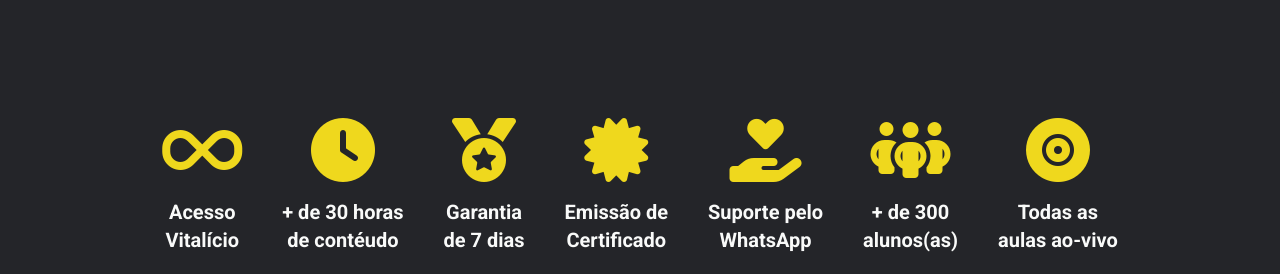
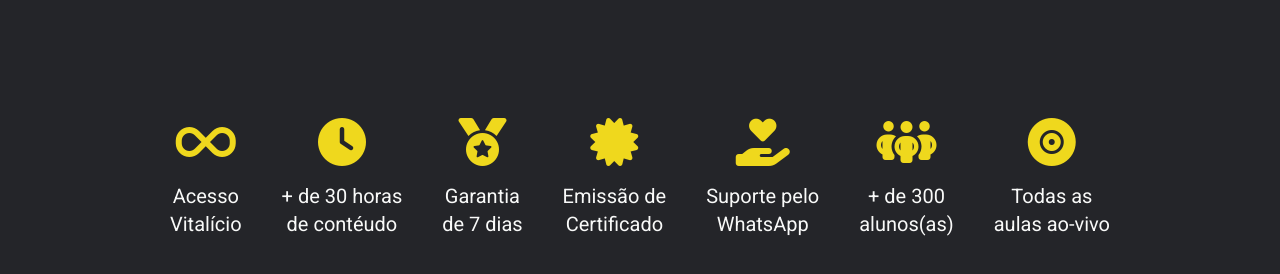
Before and after one commit to gabrielss97/a-base-solida-svelte, a Svelte app: page / in a window 1280 px wide. Shown: the part 526-800 px from the top of the page. Built offline with nearby package versions, Linux system fonts and the light colour scheme.

Commit message:
ajuste benefits

```diff
--- a/src/app.css
+++ b/src/app.css
@@ -14,7 +14,7 @@
 	}
 
 	.benefits-text {
-		@apply text-cwhite font-semibold text-center text-xl;
+		@apply text-cwhite text-center text-xl;
 	}
 }
 
--- a/src/components/Benefits.svelte
+++ b/src/components/Benefits.svelte
@@ -1,30 +1,30 @@
 <div class="w-full flex justify-center gap-10 flex-wrap desktop:px-40">
 	<div class="benefits-wrapper">
-		<i class="fa-4x fa-solid fa-infinity text-cyellow" />
+		<i class="fa-3x fa-solid fa-infinity text-cyellow" />
 		<p class="benefits-text">Acesso <br /> Vitalício</p>
 	</div>
 	<div class="benefits-wrapper">
-		<i class="fa-4x fa-solid fa-clock text-cyellow" />
+		<i class="fa-3x fa-solid fa-clock text-cyellow" />
 		<p class="benefits-text">+ de 30 horas <br /> de contéudo</p>
 	</div>
 	<div class="benefits-wrapper">
-		<i class="fa-4x fa-solid fa-medal text-cyellow" />
+		<i class="fa-3x fa-solid fa-medal text-cyellow" />
 		<p class="benefits-text">Garantia <br /> de 7 dias</p>
 	</div>
 	<div class="benefits-wrapper">
-		<i class="fa-4x fa-solid fa-certificate text-cyellow" />
+		<i class="fa-3x fa-solid fa-certificate text-cyellow" />
 		<p class="benefits-text">Emissão de <br /> Certificado</p>
 	</div>
 	<div class="benefits-wrapper">
-		<i class="fa-4x fa-solid fa-hand-holding-heart text-cyellow" />
+		<i class="fa-3x fa-solid fa-hand-holding-heart text-cyellow" />
 		<p class="benefits-text">Suporte pelo <br /> WhatsApp</p>
 	</div>
 	<div class="benefits-wrapper">
-		<i class="fa-4x fa-solid fa-people-group text-cyellow" />
+		<i class="fa-3x fa-solid fa-people-group text-cyellow" />
 		<p class="benefits-text">+ de 300 <br /> alunos(as)</p>
 	</div>
 	<div class="benefits-wrapper">
-		<i class="fa-4x fa-solid fa-record-vinyl text-cyellow" />
+		<i class="fa-3x fa-solid fa-record-vinyl text-cyellow" />
 		<p class="benefits-text ">Todas as <br /> aulas ao-vivo</p>
 	</div>
 </div>
```
